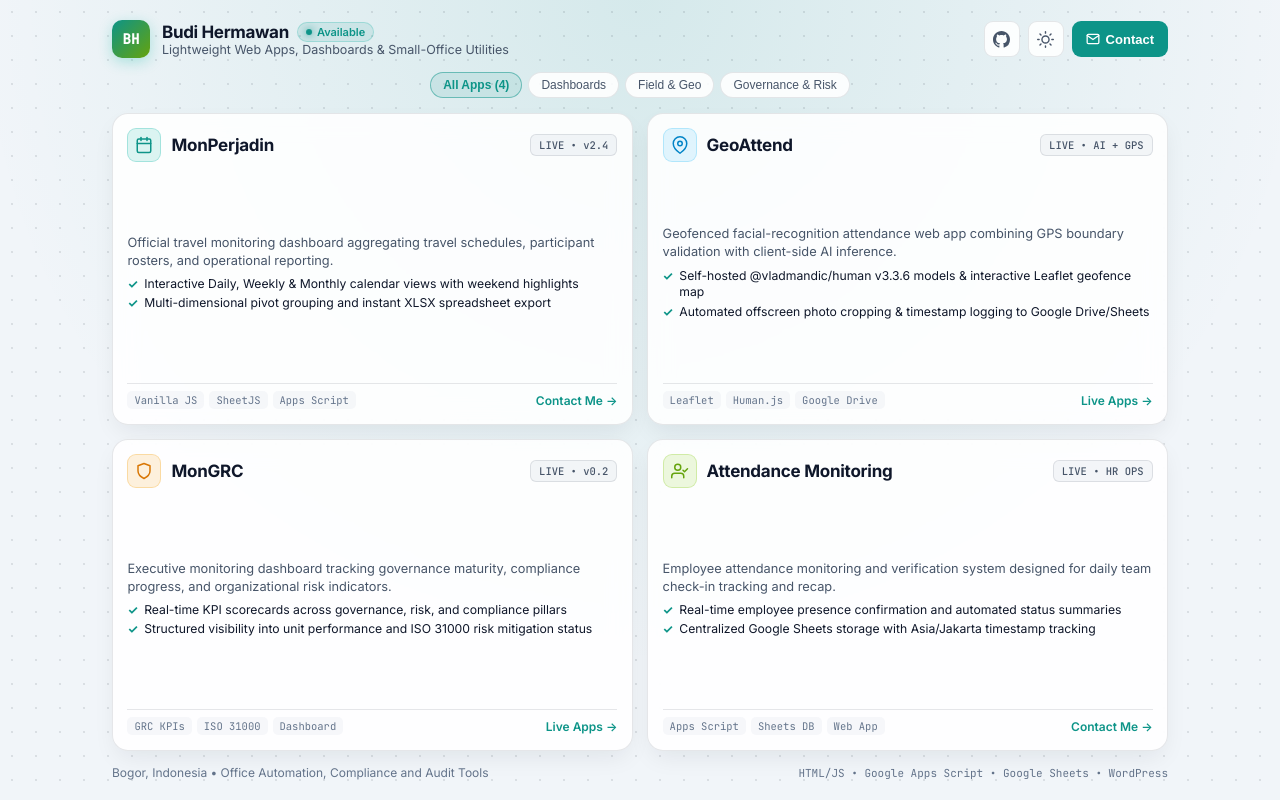
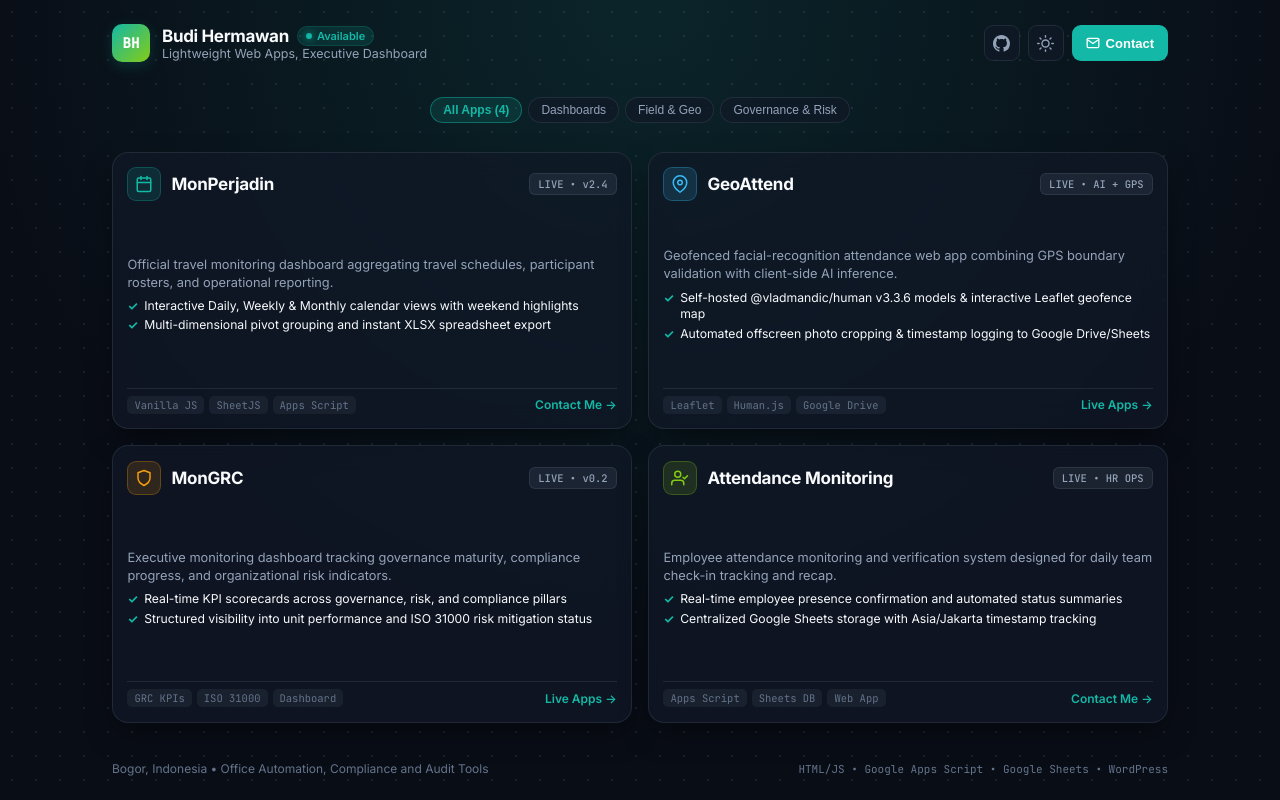
Before and after one commit to bh-builds/main, a plain HTML site: page index.html in a window 1280 px wide. Both pictures are taken after a click on the button "Toggle Theme". Drawn offline with Linux system fonts and the light colour scheme.

Commit message:
Update index.html

```diff
--- a/index.html
+++ b/index.html
@@ -9,6 +9,24 @@
   <link href="https://fonts.googleapis.com/css2?family=Inter:wght@400;500;600;700&family=JetBrains+Mono:wght@400;500&display=swap" rel="stylesheet">
   <style>
     :root {
+      --bg-base: #f1f5f9;
+      --bg-surface: rgba(255, 255, 255, 0.88);
+      --bg-surface-hover: #ffffff;
+      --border-subtle: rgba(15, 23, 42, 0.1);
+      --border-highlight: rgba(13, 148, 136, 0.5);
+      --text-primary: #0f172a;
+      --text-secondary: #475569;
+      --text-muted: #64748b;
+      --accent-teal: #0d9488;
+      --accent-teal-dim: rgba(13, 148, 136, 0.1);
+      --accent-lime: #65a30d;
+      --accent-sky: #0284c7;
+      --accent-amber: #d97706;
+      --shadow-card: 0 10px 25px -5px rgba(15, 23, 42, 0.08);
+      --glow-radial: radial-gradient(circle at 50% 0%, rgba(13, 148, 136, 0.12) 0%, rgba(241, 245, 249, 0) 65%);
+    }
+
+    body.dark-theme {
       --bg-base: #090d16;
       --bg-surface: rgba(17, 24, 39, 0.72);
       --bg-surface-hover: rgba(30, 41, 59, 0.88);
@@ -24,24 +42,6 @@
       --accent-amber: #f59e0b;
       --shadow-card: 0 12px 32px -8px rgba(0, 0, 0, 0.55);
       --glow-radial: radial-gradient(circle at 50% 0%, rgba(20, 184, 166, 0.14) 0%, rgba(9, 13, 22, 0) 65%);
-    }
-
-    body.light-theme {
-      --bg-base: #f1f5f9;
-      --bg-surface: rgba(255, 255, 255, 0.88);
-      --bg-surface-hover: #ffffff;
-      --border-subtle: rgba(15, 23, 42, 0.1);
-      --border-highlight: rgba(13, 148, 136, 0.5);
-      --text-primary: #0f172a;
-      --text-secondary: #475569;
-      --text-muted: #64748b;
-      --accent-teal: #0d9488;
-      --accent-teal-dim: rgba(13, 148, 136, 0.1);
-      --accent-lime: #65a30d;
-      --accent-sky: #0284c7;
-      --accent-amber: #d97706;
-      --shadow-card: 0 10px 25px -5px rgba(15, 23, 42, 0.08);
-      --glow-radial: radial-gradient(circle at 50% 0%, rgba(13, 148, 136, 0.12) 0%, rgba(241, 245, 249, 0) 65%);
     }
 
     *, *::before, *::after {
@@ -81,12 +81,12 @@
       height: 100dvh;
       max-width: 1120px;
       margin: 0 auto;
-      padding: clamp(14px, 2.5vh, 28px) clamp(16px, 3vw, 32px);
+      padding: clamp(18px, 3vh, 34px) clamp(16px, 3vw, 32px);
       display: flex;
       flex-direction: column;
       justify-content: space-between;
       align-items: center;
-      gap: clamp(10px, 1.8vh, 20px);
+      gap: clamp(18px, 3vh, 30px);
     }
 
     /* Compact Top Bar */
@@ -97,6 +97,7 @@
       justify-content: space-between;
       gap: 12px;
       flex-shrink: 0;
+      padding-bottom: clamp(4px, 0.8vh, 10px);
     }
 
     .brand-group {
@@ -119,7 +120,7 @@
       align-items: center;
       justify-content: center;
       flex-shrink: 0;
-      box-shadow: 0 4px 14px rgba(20, 184, 166, 0.3);
+      box-shadow: 0 4px 14px rgba(13, 148, 136, 0.25);
     }
 
     .brand-info {
@@ -151,7 +152,7 @@
       border-radius: 999px;
       background: var(--accent-teal-dim);
       color: var(--accent-teal);
-      border: 1px solid rgba(20, 184, 166, 0.25);
+      border: 1px solid rgba(13, 148, 136, 0.25);
       white-space: nowrap;
     }
 
@@ -236,6 +237,7 @@
       gap: 6px;
       flex-shrink: 0;
       flex-wrap: wrap;
+      margin-top: clamp(2px, 0.6vh, 8px);
     }
 
     .filter-pill {
@@ -270,7 +272,9 @@
       display: grid;
       grid-template-columns: repeat(2, minmax(0, 1fr));
       grid-template-rows: repeat(2, minmax(0, 1fr));
-      gap: clamp(10px, 1.8vh, 18px);
+      gap: clamp(12px, 2vh, 20px);
+      margin-top: clamp(2px, 0.6vh, 8px);
+      margin-bottom: clamp(4px, 1vh, 12px);
     }
 
     .app-card {
@@ -450,6 +454,7 @@
       font-size: 12px;
       color: var(--text-muted);
       flex-shrink: 0;
+      padding-top: clamp(4px, 0.8vh, 10px);
     }
 
     .stack-summary {
@@ -461,7 +466,7 @@
     .modal-backdrop {
       position: fixed;
       inset: 0;
-      background: rgba(2, 6, 23, 0.72);
+      background: rgba(2, 6, 23, 0.65);
       backdrop-filter: blur(6px);
       display: none;
       align-items: center;
@@ -487,7 +492,7 @@
       border: 1px solid var(--border-highlight);
       border-radius: 18px;
       padding: 22px;
-      box-shadow: 0 24px 48px rgba(0, 0, 0, 0.65);
+      box-shadow: 0 24px 48px rgba(0, 0, 0, 0.25);
       display: flex;
       flex-direction: column;
       gap: 14px;
@@ -587,10 +592,17 @@
         display: none;
       }
 
+      .viewport-shell {
+        padding: 14px 14px;
+        gap: 12px;
+      }
+
       .apps-grid {
         grid-template-columns: 1fr;
         grid-template-rows: repeat(4, minmax(0, 1fr));
         gap: 8px;
+        margin-top: 2px;
+        margin-bottom: 2px;
       }
 
       .app-card {
@@ -649,7 +661,7 @@
             <h1 class="brand-name">Budi Hermawan</h1>
             <span class="availability-pill"><span class="pulse-dot"></span>Available</span>
           </div>
-          <p class="brand-tagline">Lightweight Web Apps, Dashboards &amp; Small-Office Utilities</p>
+          <p class="brand-tagline">Lightweight Web Apps, Executive Dashboard</p>
         </div>
       </div>
 
@@ -661,15 +673,7 @@
         </a>
         <button type="button" class="icon-btn" id="themeToggleBtn" title="Toggle Theme" aria-label="Toggle Theme">
           <svg id="themeIcon" width="17" height="17" viewBox="0 0 24 24" fill="none" stroke="currentColor" stroke-width="2" stroke-linecap="round" stroke-linejoin="round">
-            <circle cx="12" cy="12" r="5"></circle>
-            <line x1="12" y1="1" x2="12" y2="3"></line>
-            <line x1="12" y1="21" x2="12" y2="23"></line>
-            <line x1="4.22" y1="4.22" x2="5.64" y2="5.64"></line>
-            <line x1="18.36" y1="18.36" x2="19.78" y2="19.78"></line>
-            <line x1="1" y1="12" x2="3" y2="12"></line>
-            <line x1="21" y1="12" x2="23" y2="12"></line>
-            <line x1="4.22" y1="19.78" x2="5.64" y2="18.36"></line>
-            <line x1="18.36" y1="5.64" x2="19.78" y2="4.22"></line>
+            <path d="M21 12.79A9 9 0 1 1 11.21 3 7 7 0 0 0 21 12.79z"></path>
           </svg>
         </button>
         <button type="button" class="cta-btn" id="openContactBtn">
@@ -725,8 +729,8 @@
         </div>
       </article>
 
-      <!-- App 2: GeoAttend (Links to GitHub repo) -->
-      <a href="https://github.com/bh-builds/geoattend-v0.2" target="_blank" rel="noopener" class="app-card" data-category="field">
+      <!-- App 2: GeoAttend (Links to https://bh-builds.github.io/geoattend-v0.2/) -->
+      <a href="https://bh-builds.github.io/geoattend-v0.2/" target="_blank" rel="noopener" class="app-card" data-category="field">
         <div class="card-header">
           <div class="card-title-group">
             <div class="app-icon-box icon-sky">
@@ -756,7 +760,7 @@
         </div>
       </a>
 
-      <!-- App 3: MonGRC (Links to live GitHub Pages app) -->
+      <!-- App 3: MonGRC (Links to https://bh-builds.github.io/mongrc-v0.2/) -->
       <a href="https://bh-builds.github.io/mongrc-v0.2/" target="_blank" rel="noopener" class="app-card" data-category="governance">
         <div class="card-header">
           <div class="card-title-group">
@@ -895,10 +899,15 @@
         setTimeout(() => { copyBtn.textContent = original; }, 1800);
       });
 
-      // Light/Dark Theme Toggle
+      // Light/Dark Theme Toggle (Light Theme Default)
       const themeBtn = document.getElementById('themeToggleBtn');
+      const themeIcon = document.getElementById('themeIcon');
+      const moonSvg = '<path d="M21 12.79A9 9 0 1 1 11.21 3 7 7 0 0 0 21 12.79z"></path>';
+      const sunSvg = '<circle cx="12" cy="12" r="5"></circle><line x1="12" y1="1" x2="12" y2="3"></line><line x1="12" y1="21" x2="12" y2="23"></line><line x1="4.22" y1="4.22" x2="5.64" y2="5.64"></line><line x1="18.36" y1="18.36" x2="19.78" y2="19.78"></line><line x1="1" y1="12" x2="3" y2="12"></line><line x1="21" y1="12" x2="23" y2="12"></line><line x1="4.22" y1="19.78" x2="5.64" y2="18.36"></line><line x1="18.36" y1="5.64" x2="19.78" y2="4.22"></line>';
+
       themeBtn.addEventListener('click', () => {
-        document.body.classList.toggle('light-theme');
+        const isDark = document.body.classList.toggle('dark-theme');
+        themeIcon.innerHTML = isDark ? sunSvg : moonSvg;
       });
 
       // Escape key closes modal
```
